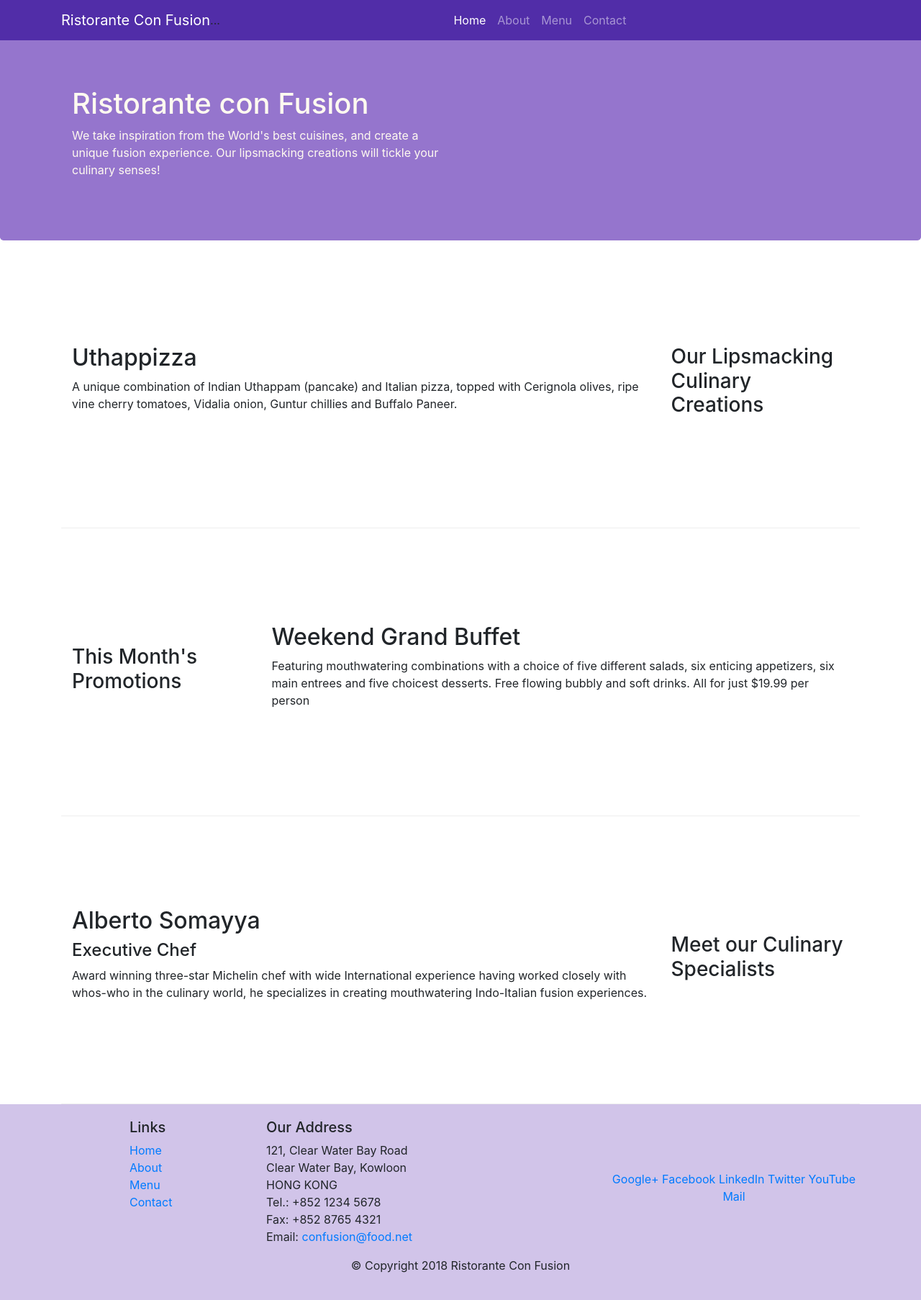
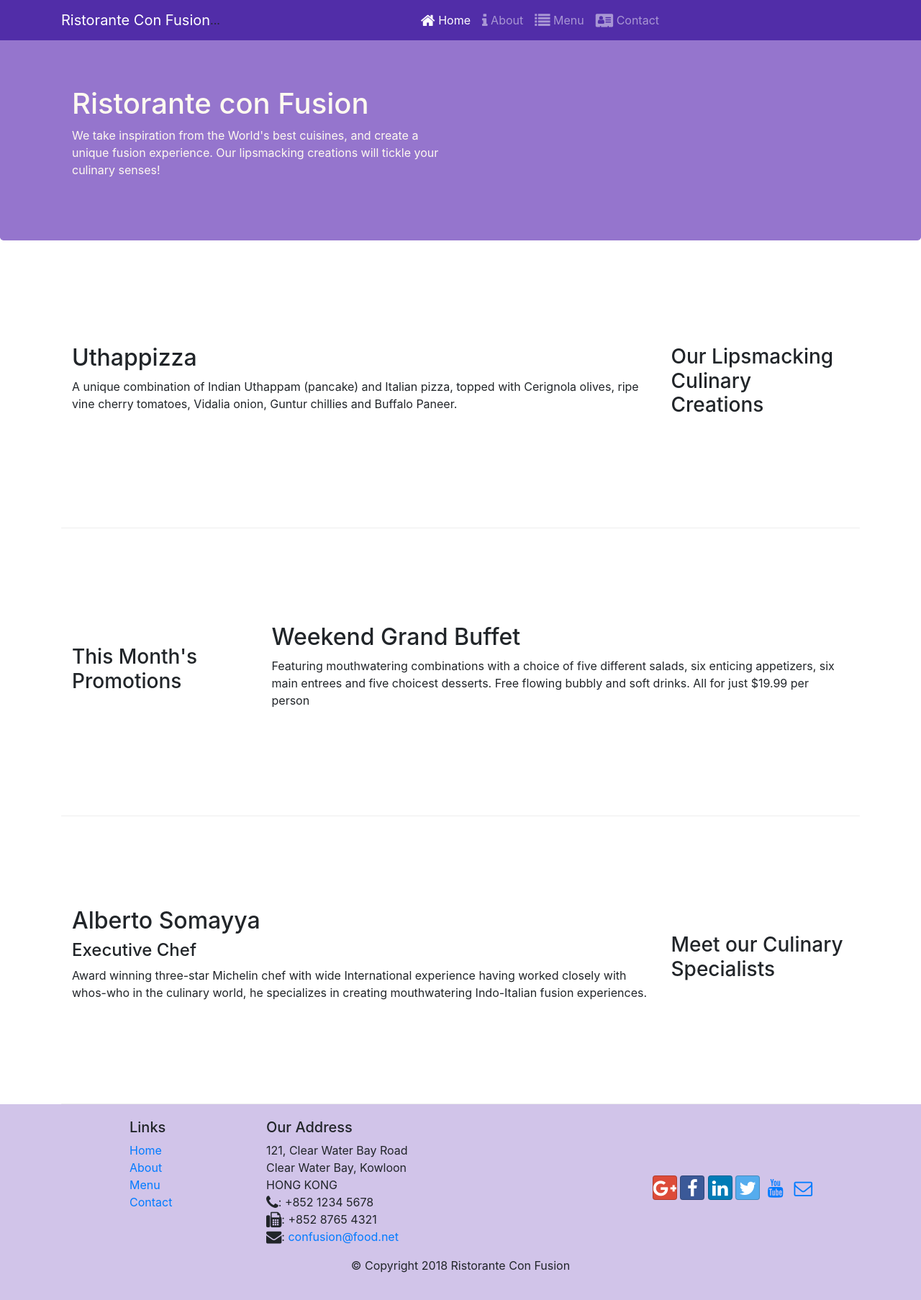
Before and after one commit to Chhavi03/HTML-and-CSS, a website: page index.html in a window 1280 px wide. Shown: the whole page at 72% size. Drawn offline with nearby package versions, Linux system fonts and the light colour scheme.

Commit message:
Icon fonts

```diff
--- a/index.html
+++ b/index.html
@@ -9,6 +9,8 @@
 
     <!-- Bootstrap CSS -->
     <link rel="stylesheet" href="node_modules/bootstrap/dist/css/bootstrap.min.css">
+    <link rel="stylesheet" href="node_modules/font-awesome/css/font-awesome.min.css">
+    <link rel="stylesheet" href="node_modules/bootstrap-social/bootstrap-social.css">
     <link rel="stylesheet" type="text/css" href="css/styles.css">
     <title>Ristorante Con Fusion</title>
 </head>
@@ -22,10 +24,10 @@
                <div class="collapse navbar-collapse" id="Navbar">
                 <ul class="navbar-nav mr-auto"> ... </ul>
                    <ul class="navbar-nav mr-auto">
-                    <li class="nav-item active"><a class="nav-link" href="#">Home</a></li>
-                    <li class="nav-item"><a class="nav-link" href="./aboutus.html">About</a></li>
-                    <li class="nav-item"><a class="nav-link" href="#">Menu</a></li>
-                    <li class="nav-item"><a class="nav-link" href="#">Contact</a></li>
+                    <li class="nav-item active"><a class="nav-link" href="#"><span class="fa fa-home fa-lg"></span> Home</a></li>
+                    <li class="nav-item"><a class="nav-link" href="./aboutus.html"><span class="fa fa-info fa-lg"></span> About</a></li>
+                    <li class="nav-item"><a class="nav-link" href="#"><span class="fa fa-list fa-lg"></span> Menu</a></li>
+                    <li class="nav-item"><a class="nav-link" href="#"><span class="fa fa-address-card fa-lg"></span> Contact</a></li>
                 </ul>
                </div>
         </div>
@@ -83,8 +85,8 @@
                 <div class="col-4 offset-1 col-sm-2">
                     <h5>Links</h5>
                     <ul class="list-unstyled">
-                        <li><a href="#">Home</a></li>
-                        <li><a href="#">About</a></li>
+                        <li><a href="./index.html">Home</a></li>
+                        <li><a href="./aboutus.html">About</a></li>
                         <li><a href="#">Menu</a></li>
                         <li><a href="#">Contact</a></li>
                     </ul>
@@ -95,19 +97,19 @@
 		              121, Clear Water Bay Road<br>
 		              Clear Water Bay, Kowloon<br>
 		              HONG KONG<br>
-		              Tel.: +852 1234 5678<br>
-		              Fax: +852 8765 4321<br>
-		              Email: <a href="mailto:confusion@food.net">confusion@food.net</a>
+		              <i class="fa fa-phone fa-lg"></i>: +852 1234 5678<br>
+		              <i class="fa fa-fax fa-lg"></i>: +852 8765 4321<br>
+                      <i class="fa fa-envelope fa-lg"></i>: <a href="mailto:confusion@food.net">confusion@food.net</a>
 		           </address>
                 </div>
                 <div class="col-12 col-sm-4 align-self-center">
                     <div class="text-center">
-                        <a href="http://google.com/+">Google+</a>
-                        <a href="http://www.facebook.com/profile.php?id=">Facebook</a>
-                        <a href="http://www.linkedin.com/in/">LinkedIn</a>
-                        <a href="http://twitter.com/">Twitter</a>
-                        <a href="http://youtube.com/">YouTube</a>
-                        <a href="mailto:">Mail</a>
+                        <a class="btn btn-social-icon btn-google" href="http://google.com/+"><i class="fa fa-google-plus fa-lg"></i></a>
+                        <a class="btn btn-social-icon btn-facebook" href="http://www.facebook.com/profile.php?id="><i class="fa fa-facebook fa-lg"></i></a>
+                        <a class="btn btn-social-icon btn-linkedin" href="http://www.linkedin.com/in/"><i class="fa fa-linkedin fa-lg"></i></a>
+                        <a class="btn btn-social-icon btn-twitter" href="http://twitter.com/"><i class="fa fa-twitter fa-lg"></i></a>
+                        <a class="btn btn-social-icon btn-youtube" href="http://youtube.com/"><i class="fa fa-youtube fa-lg"></i></a>
+                        <a class="btn btn-social-icon btn-envelope" href="mailto:"><i class="fa fa-envelope-o fa-lg"></i></a>
                     </div>
                 </div>
            </div>
--- a/package.json
+++ b/package.json
@@ -15,6 +15,8 @@
   },
   "dependencies": {
     "bootstrap": "^4.0.0",
+    "bootstrap-social": "^5.1.1",
+    "font-awesome": "^4.7.0",
     "jquery": "^3.3.1",
     "popper.js": "^1.12.9"
   }
```
Also changed, not shown: aboutus.html (+15 -13 lines), 1 other file.
